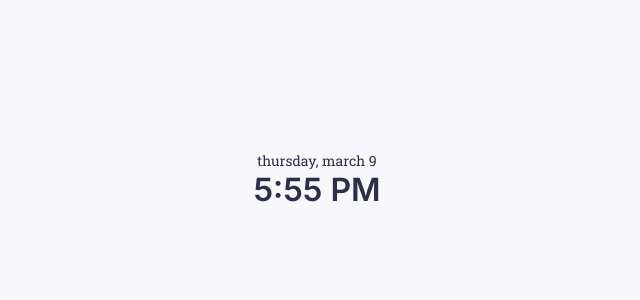
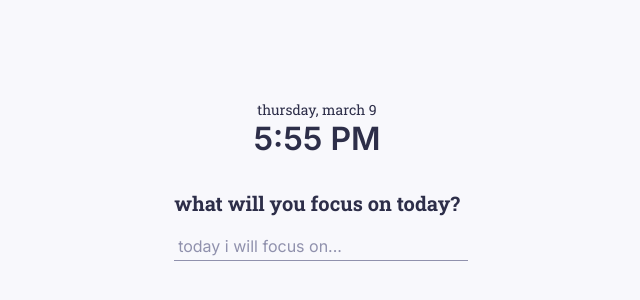
Before and after one commit to mimucodes/new-tab-homepage, a React (Vite) app: page / in a window 1280 px wide. Shown: the part 220-520 px from the top of the page, without its empty margins (323-963 px from the left). Built offline with nearby package versions, Linux system fonts and the light colour scheme; no server answers.

Commit message:
adds focus section and saves user input to localstorage

```diff
--- a/src/App.scss
+++ b/src/App.scss
@@ -16,8 +16,6 @@ $gradient-2: radial-gradient(circle at 30% 0%, #645485, transparent 180%);
 
 html {
   height: 100%;
-  font-family: 'Inter', sans-serif;
-  font-weight: 600;
   color: var(--color-dark);
 
   --color-light: hsl(238deg 45% 98%);
@@ -27,6 +25,8 @@ html {
 }
 
 body {
+  font-family: 'Inter', sans-serif;
+  font-weight: 600;
   margin: 0;
   min-height: 100%;
   // background: $gradient-2;
@@ -86,7 +86,7 @@ strong {
   align-items: center;
 }
 
-.greeting {
+.serif {
   font-family: 'Roboto Slab', serif;
   font-size: 20px;
   white-space: pre;
@@ -128,3 +128,44 @@ strong {
   font-weight: 400;
   color: var(--color-medium);
 }
+
+.focus {
+  display: grid;
+  gap: 16px;
+
+  .user-input {
+    position: relative;
+
+    input {
+      font: inherit;
+      font-weight: 400;
+      width: 100%;
+      padding: 4px;
+      border: 0;
+      border-bottom: 1px solid var(--color-medium);
+      background: transparent;
+
+      &::placeholder {
+        color: var(--color-medium);
+      }
+    }
+
+    button {
+      font-size: 20px;
+      position: absolute;
+      right: 0;
+      bottom: 0;
+      border: 0;
+      padding: 2px 4px;
+      background-color: transparent;
+      color: var(--color-medium);
+      display: none;
+      cursor: pointer;
+    }
+
+    &:hover > input:not(:placeholder-shown) + button {
+      display: block;
+    }
+  }
+
+}
--- a/src/App.tsx
+++ b/src/App.tsx
@@ -1,4 +1,5 @@
 import { DateTime } from './components/DateTime';
+import { Focus } from './components/Focus';
 import { Weather } from './components/Weather';
 
 export default function App() {
@@ -6,6 +7,7 @@ export default function App() {
     <div className="container d-grid">
       <DateTime />
       <Weather />
+      <Focus />
       <svg id="gradient" xmlns="http://www.w3.org/2000/svg">
         <filter id="noise">
           <feTurbulence
--- /dev/null
+++ b/src/components/Focus.tsx
@@ -0,0 +1,22 @@
+import { useLocalStorage } from '../hooks/use-local-storage';
+
+export function Focus() {
+  const [focus, setFocus] = useLocalStorage('focus', '');
+
+  return (
+    <div className="focus">
+      <p className="serif">what will you focus on today?</p>
+      <div className="user-input">
+        <input
+          type="text"
+          placeholder="today i will focus on..."
+          value={focus}
+          onChange={event => {
+            setFocus(event.target.value);
+          }}
+        />
+        <button onClick={() => setFocus('')}><span aria-hidden="true">×</span></button>
+      </div>
+    </div>
+  );
+}
--- a/src/components/Weather.tsx
+++ b/src/components/Weather.tsx
@@ -41,7 +41,7 @@ export function Weather() {
 
     return (
       <>
-        <p className='greeting'>{greeting()}</p>
+        <p className='serif'>{greeting()}</p>
         <div className="weather d-grid">
           <div className="d-grid main">
             <div className="icon">
--- /dev/null
+++ b/src/hooks/use-local-storage.tsx
@@ -0,0 +1,23 @@
+import { useEffect, useState } from 'react';
+
+export function useLocalStorage(key: string, defaultValue: string) {
+  const [value, setValue] = useState(() => {
+    let currentValue;
+
+    try {
+      currentValue = JSON.parse(
+        localStorage.getItem(key) || String(defaultValue)
+      );
+    } catch (error) {
+      currentValue = defaultValue;
+    }
+
+    return currentValue;
+  });
+
+  useEffect(() => {
+    localStorage.setItem(key, JSON.stringify(value));
+  }, [value, key]);
+
+  return [value, setValue];
+}
```
